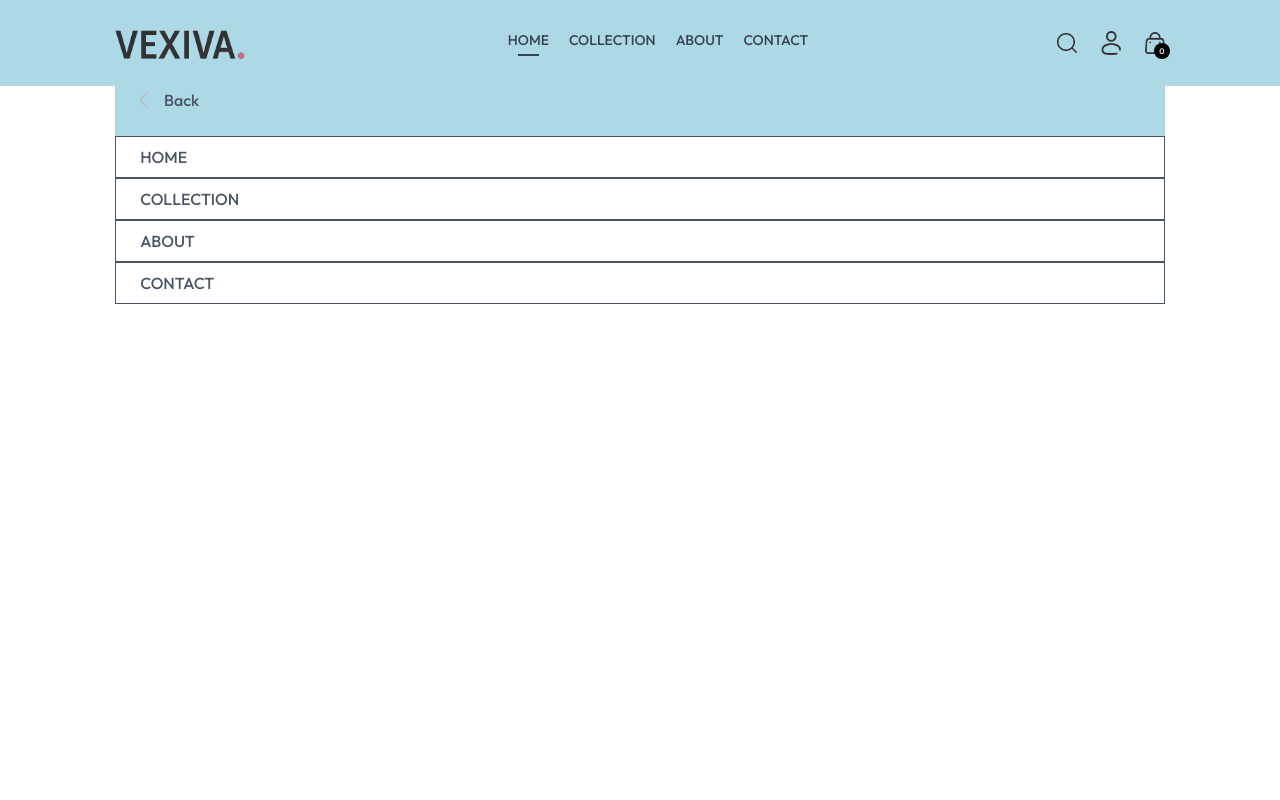
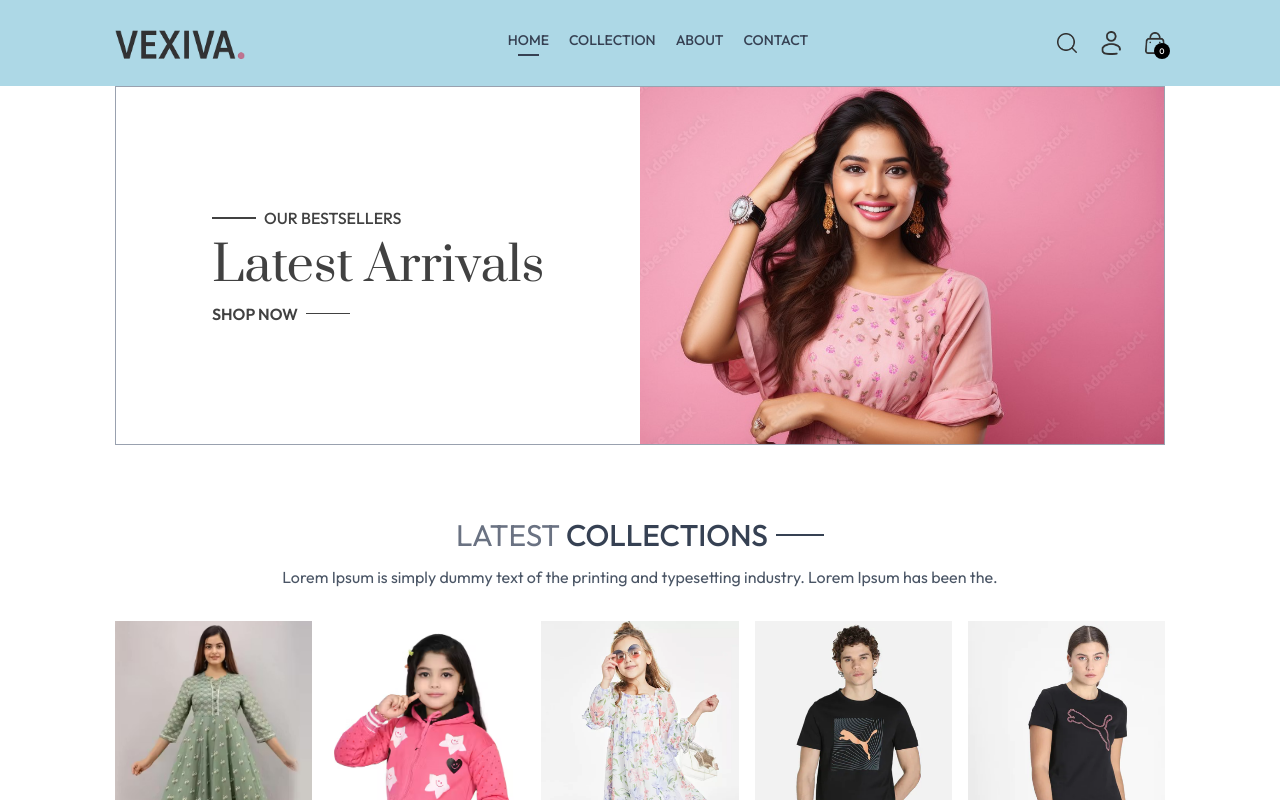
Before and after one commit to naveenbanjara89/E-Commerce-Project, a React (Vite) app: page / in a window 1280 px wide. Shown: the top 800 px of the page. Built offline with nearby package versions, Linux system fonts and the light colour scheme.

Commit message:
Change menu visibility from absolute to fixed positioning

```diff
--- a/src/components/Navbar.jsx
+++ b/src/components/Navbar.jsx
@@ -64,7 +64,9 @@
             </div>
 
 
-        <div className={`absolute top-16 left-0 w-full h-[calc(100vh-4rem)] z-40 overflow-hidden bg-white transition-all ${visible?'w-full':'w-0' }`}>
+        <div className={`fixed top-16 left-0 w-full h-[calc(100vh-4rem)] z-40 bg-white transform transition-transform duration-300 ${
+  visible ? "translate-x-0" : "-translate-x-full"
+}`}>
 
             <div className='flex flex-col text-gray-600 '>
                 <div onClick={()=>{
```
